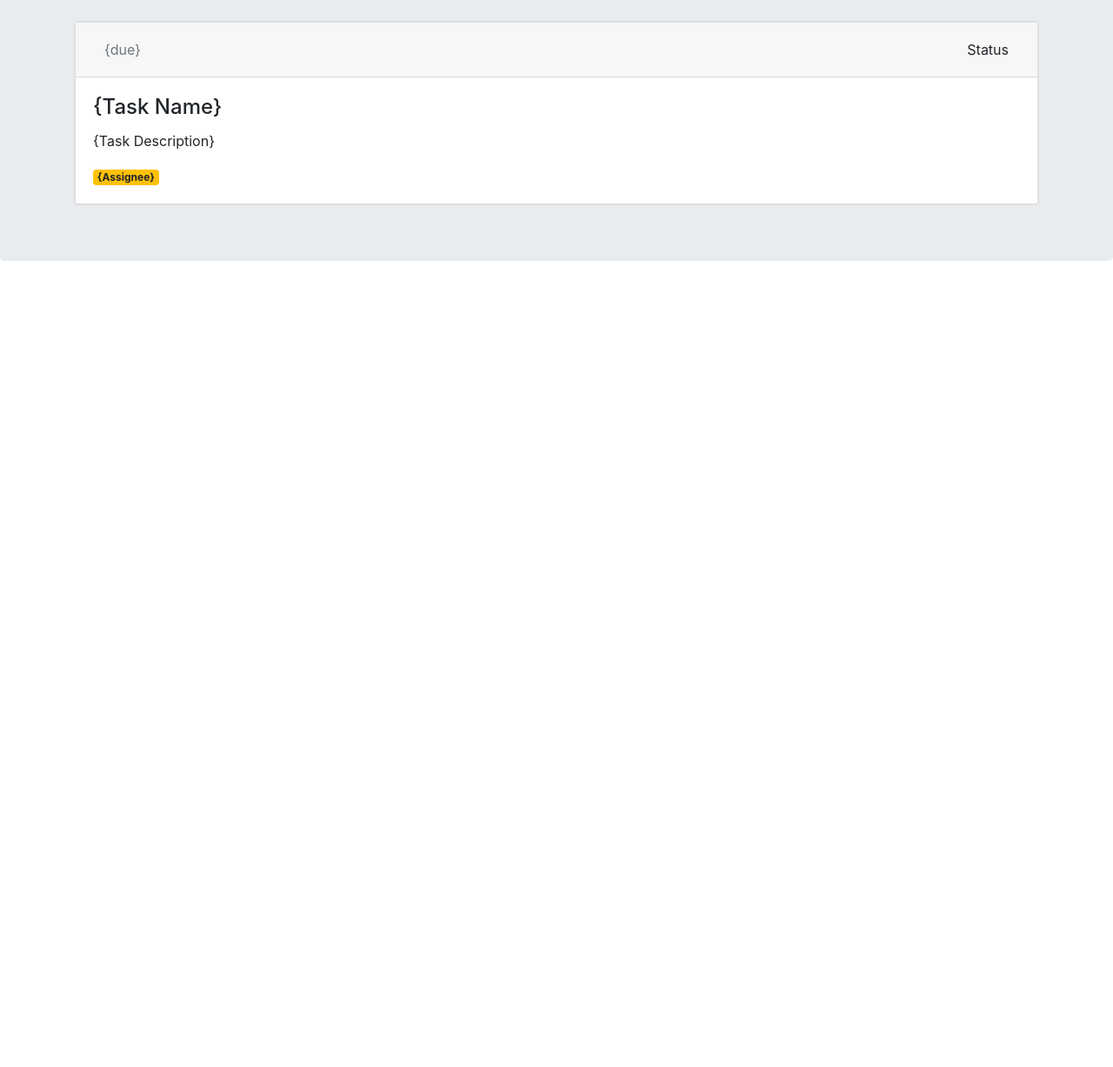
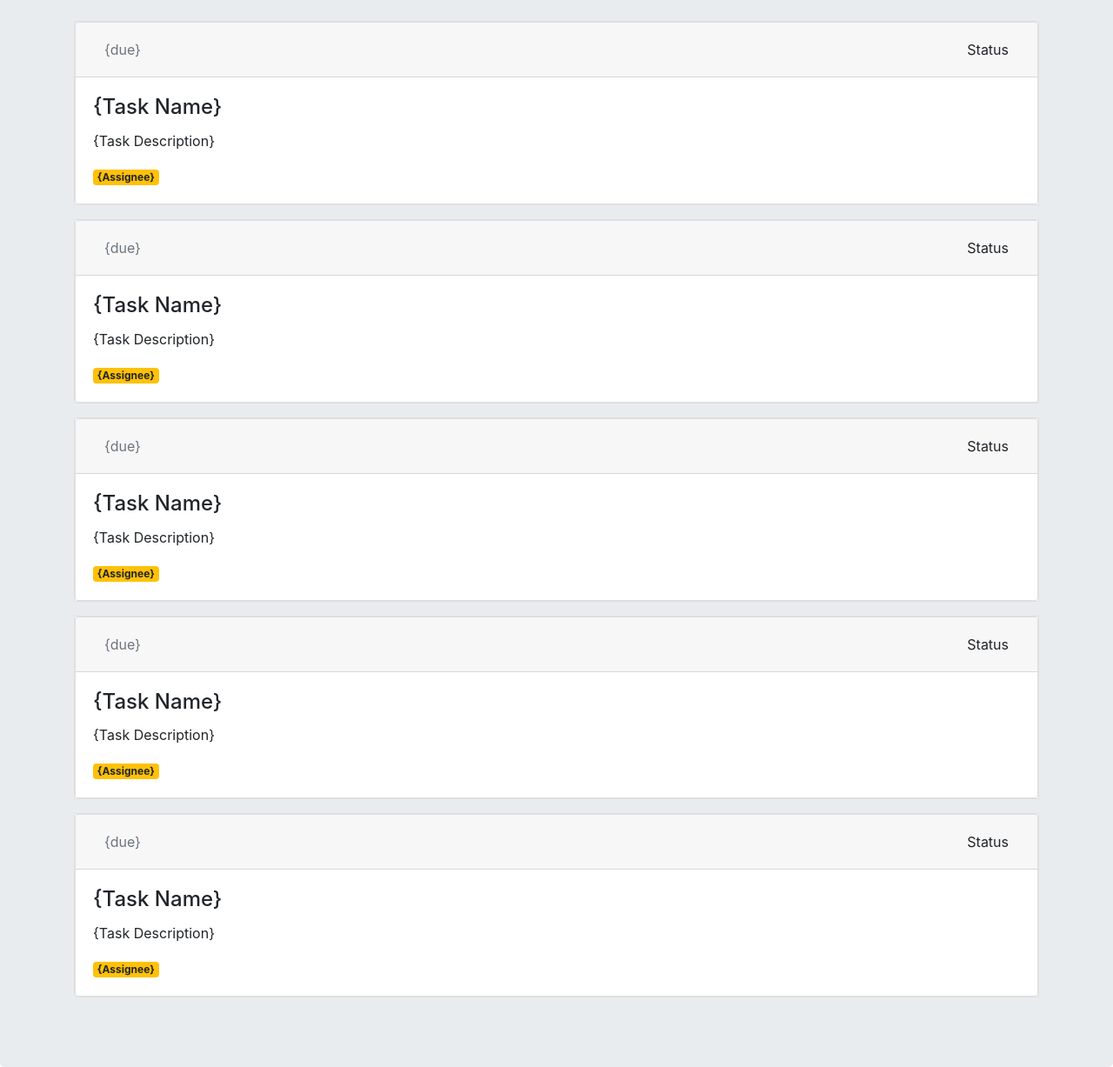
Before and after one commit to stteffanny/Group4-Final-Project, a plain HTML site: page Task-2/index.html in a window 1280 px wide. Shown: the part 684-1911 px from the top of the page at 87% size. Before the commit the page ends 984 px from the top, so only its background shows below. Drawn offline with nearby package versions, Linux system fonts and the light colour scheme.

Commit message:
add bottom margin to group-list-items

```diff
--- a/Task-2/index.html
+++ b/Task-2/index.html
@@ -82,9 +82,8 @@
             <h2 class="mb-5">Tasks</h2>
 
             <!--Begin Task Cards-->
-            <div class="list-group">
-                <div class="list-group-item" style="padding: 0%;">
-
+            <div class="list-grou3">
+                <div class="list-group-item mb-3" style="padding: 0%;">
 
                     <div class="card">
                         <div class="card-header">
@@ -99,6 +98,7 @@
                                 <a class="dropdown-item" href="#">Done</a>
                             </div>
                         </div>
+
                         <div class="card-body">
                             <h4 class="card-title">{Task Name}</h4>
                             <p class="card-text">{Task Description}</p>
@@ -106,9 +106,117 @@
                                 {Assignee}
                             </a>
                         </div>
+                    </div><!--End Card-->
+                </div><!--End list-group-item-->
+
+                <!-- Task Card 2-->
+                <div class="list-group-item mb-3" style="padding: 0%;">
+
+                    <div class="card">
+                        <div class="card-header">
+                            <div class="btn text-muted float-left">{due}</div>
+                            <div class="btn float-right" type="button" id="dropdownMenuButton" data-toggle="dropdown"
+                                aria-haspopup="true" aria-expanded="false">
+                                Status</div>
+                            <div class="dropdown-menu" aria-labelledby="dropdownMenuButton">
+                                <a class="dropdown-item active" href="#">To-Do</a>
+                                <a class="dropdown-item" href="#">In Progress</a>
+                                <a class="dropdown-item" href="#">Review</a>
+                                <a class="dropdown-item" href="#">Done</a>
+                            </div>
+                        </div>
+
+                        <div class="card-body">
+                            <h4 class="card-title">{Task Name}</h4>
+                            <p class="card-text">{Task Description}</p>
+                            <a href="#" class="badge badge-warning">
+                                {Assignee}
+                            </a>
+                        </div>
+                    </div><!--End Card-->
+                </div><!--End list-group-item-->
+            </div><!--End list-group -->
+
+            <!--Task Card 3-->
+            <div class="list-group-item mb-3" style="padding: 0%;">
+
+                <div class="card">
+                    <div class="card-header">
+                        <div class="btn text-muted float-left">{due}</div>
+                        <div class="btn float-right" type="button" id="dropdownMenuButton" data-toggle="dropdown"
+                            aria-haspopup="true" aria-expanded="false">
+                            Status</div>
+                        <div class="dropdown-menu" aria-labelledby="dropdownMenuButton">
+                            <a class="dropdown-item active" href="#">To-Do</a>
+                            <a class="dropdown-item" href="#">In Progress</a>
+                            <a class="dropdown-item" href="#">Review</a>
+                            <a class="dropdown-item" href="#">Done</a>
+                        </div>
                     </div>
-                </div><!--list-group-->
-            </div><!--End -->
+
+                    <div class="card-body">
+                        <h4 class="card-title">{Task Name}</h4>
+                        <p class="card-text">{Task Description}</p>
+                        <a href="#" class="badge badge-warning">
+                            {Assignee}
+                        </a>
+                    </div>
+                </div><!--End Card-->
+            </div><!--End list-group-item-->
+
+            <!-- Task Card 4 -->
+            <div class="list-group-item mb-3" style="padding: 0%;">
+
+                <div class="card">
+                    <div class="card-header">
+                        <div class="btn text-muted float-left">{due}</div>
+                        <div class="btn float-right" type="button" id="dropdownMenuButton" data-toggle="dropdown"
+                            aria-haspopup="true" aria-expanded="false">
+                            Status</div>
+                        <div class="dropdown-menu" aria-labelledby="dropdownMenuButton">
+                            <a class="dropdown-item active" href="#">To-Do</a>
+                            <a class="dropdown-item" href="#">In Progress</a>
+                            <a class="dropdown-item" href="#">Review</a>
+                            <a class="dropdown-item" href="#">Done</a>
+                        </div>
+                    </div>
+
+                    <div class="card-body">
+                        <h4 class="card-title">{Task Name}</h4>
+                        <p class="card-text">{Task Description}</p>
+                        <a href="#" class="badge badge-warning">
+                            {Assignee}
+                        </a>
+                    </div>
+                </div><!--End Card-->
+            </div><!--End list-group-item-->
+
+            <!--Task Card 5-->
+            <div class="list-group-item mb-3" style="padding: 0%;">
+
+                <div class="card">
+                    <div class="card-header">
+                        <div class="btn text-muted float-left">{due}</div>
+                        <div class="btn float-right" type="button" id="dropdownMenuButton" data-toggle="dropdown"
+                            aria-haspopup="true" aria-expanded="false">
+                            Status</div>
+                        <div class="dropdown-menu" aria-labelledby="dropdownMenuButton">
+                            <a class="dropdown-item active" href="#">To-Do</a>
+                            <a class="dropdown-item" href="#">In Progress</a>
+                            <a class="dropdown-item" href="#">Review</a>
+                            <a class="dropdown-item" href="#">Done</a>
+                        </div>
+                    </div>
+
+                    <div class="card-body">
+                        <h4 class="card-title">{Task Name}</h4>
+                        <p class="card-text">{Task Description}</p>
+                        <a href="#" class="badge badge-warning">
+                            {Assignee}
+                        </a>
+                    </div>
+                </div><!--End Card-->
+            </div><!--End list-group-item-->
 
         </div><!--End Container-->
     </section><!--End #task-list Section-->
```
